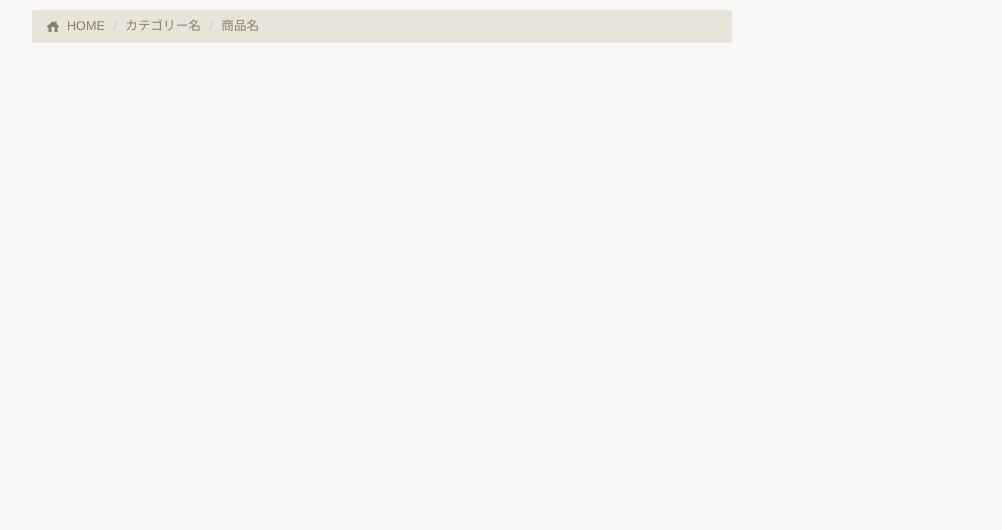
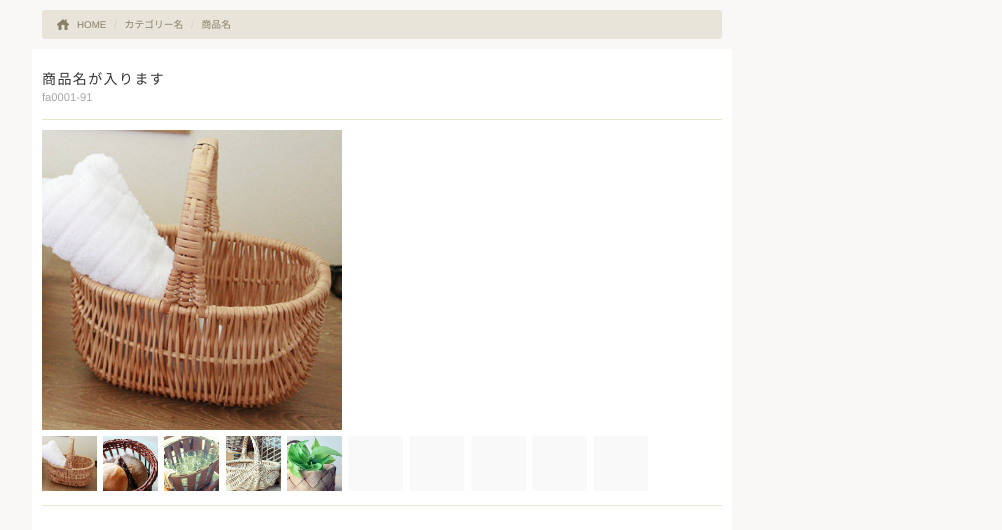
Before and after one commit to n-yamada130/shopping-site, a plain HTML site: page products.html in a window 1280 px wide. Shown: the part 94-624 px from the top of the page, without its empty margins (138-1140 px from the left). Drawn offline with nearby package versions, Linux system fonts and the light colour scheme.

Commit message:
product image

```diff
--- a/css/custom.scss
+++ b/css/custom.scss
@@ -21,7 +21,7 @@ body {
 }
 
 .main_area {
-    padding: 0px 10px;
+    padding: 0px;
     @media (min-width: 550px){
         padding: 0px;
         width: 700px;
@@ -30,8 +30,10 @@ body {
         background: #e8e4da;
         border-radius: 3px;
         color: #887f69;
-        font-size: 0.9em;
+        font-size: 0.7em;
         margin-bottom: 10px;
+        margin-left: 10px;
+        margin-right: 10px;
         li:first-child {
             padding-left: 20px;
             background: url(../images/list/home_icon.png) no-repeat left;
@@ -424,6 +426,41 @@ header {
     }
 }
 
+.product {
+    background: #ffffff;
+    padding: 20px 10px;
+    .product_name {
+        letter-spacing: 0.1em;
+    }
+    .product_code {
+        font-size: 0.8em;
+        color: #a6a6a6;
+    }
+    .product_images {
+        img {
+            width: 300px;
+        }
+        ul {
+            padding: 0px;
+            font-size: 1.6em;
+            margin: 0px;
+        }
+        li {
+            list-style: none;
+            display: inline-block;
+            margin-top: 6px;
+            img {
+                width: 55px;
+            }
+        }
+    }
+    hr {
+        border-top: 1px solid #e3e8cf;
+        margin-top: 14px;
+        margin-bottom: 10px;
+    }
+}
+
 .shopping_guides {
     padding: 0px;
     .guide_title {
--- /dev/null
+++ b/js/custom.js
@@ -0,0 +1,6 @@
+$(window).load(function(){
+   $("#list_img img").click(function(){
+        var img_src = $(this).attr("src");
+        $("#display_img img").attr("src", img_src);
+   });
+});
--- a/products.html
+++ b/products.html
@@ -16,6 +16,9 @@
 
     <!-- Custom Stylesheet -->
     <link rel="stylesheet" href="css/custom.css">
+
+    <!-- Custom js -->
+    <script src="js/custom.js"></script>
 
     <link rel="icon" type="image/png" href="images/favicon.png">
 </head>
@@ -58,6 +61,34 @@
                     <li class="breadcrumb-item">商品名</li>
                 </ol>
             </div>
+
+            <div class="product">
+                <div class="product_name">
+                    商品名が入ります
+                </div>
+                <div class="product_code">
+                    fa0001-91
+                </div>
+                <hr>
+                <div class="product_images">
+                    <div id="display_img">
+                        <img src="images/products/pro_img_01.jpg">
+                    </div>
+                    <ul id="list_img">
+                        <li><img src="images/products/pro_img_01.jpg"></li>
+                        <li><img src="images/products/pro_img_02.jpg"></li>
+                        <li><img src="images/products/pro_img_03.jpg"></li>
+                        <li><img src="images/products/pro_img_04.jpg"></li>
+                        <li><img src="images/products/pro_img_05.jpg"></li>
+                        <li><img src="images/products/gray_pro_img.jpg"></li>
+                        <li><img src="images/products/gray_pro_img.jpg"></li>
+                        <li><img src="images/products/gray_pro_img.jpg"></li>
+                        <li><img src="images/products/gray_pro_img.jpg"></li>
+                        <li><img src="images/products/gray_pro_img.jpg"></li>
+                    </ul>
+                </div>
+                <hr>
+            </div>
         </div>
     </div>
 </body>
```
Also changed, not shown: css/custom.css, 1 other file.
